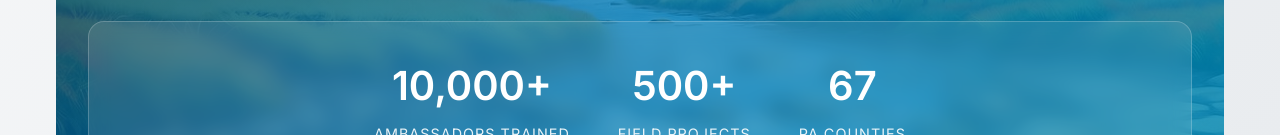
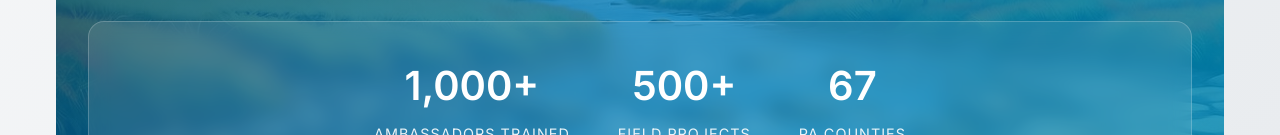
Before and after one commit to jordangilliam/WLA_App, a Next.js app: page / in a window 1280 px wide. Shown: the part 665-800 px from the top of the page. Built offline with nearby package versions, Linux system fonts and the light colour scheme.

Commit message:
fix: Update hero stats - 10,000+ to 1,000+ ambassadors trained

```diff
--- a/app/page.tsx
+++ b/app/page.tsx
@@ -152,7 +152,7 @@ export default function Home() {
             border: '1px solid rgba(255,255,255,0.2)',
           }}>
             <div style={{ textAlign: 'center' }}>
-              <div style={{ fontSize: '2.5rem', fontWeight: 900, marginBottom: '0.25rem' }}>10,000+</div>
+              <div style={{ fontSize: '2.5rem', fontWeight: 900, marginBottom: '0.25rem' }}>1,000+</div>
               <div style={{ fontSize: '0.9rem', opacity: 0.9, textTransform: 'uppercase', letterSpacing: '1px' }}>Ambassadors Trained</div>
             </div>
             <div style={{ textAlign: 'center' }}>
```
